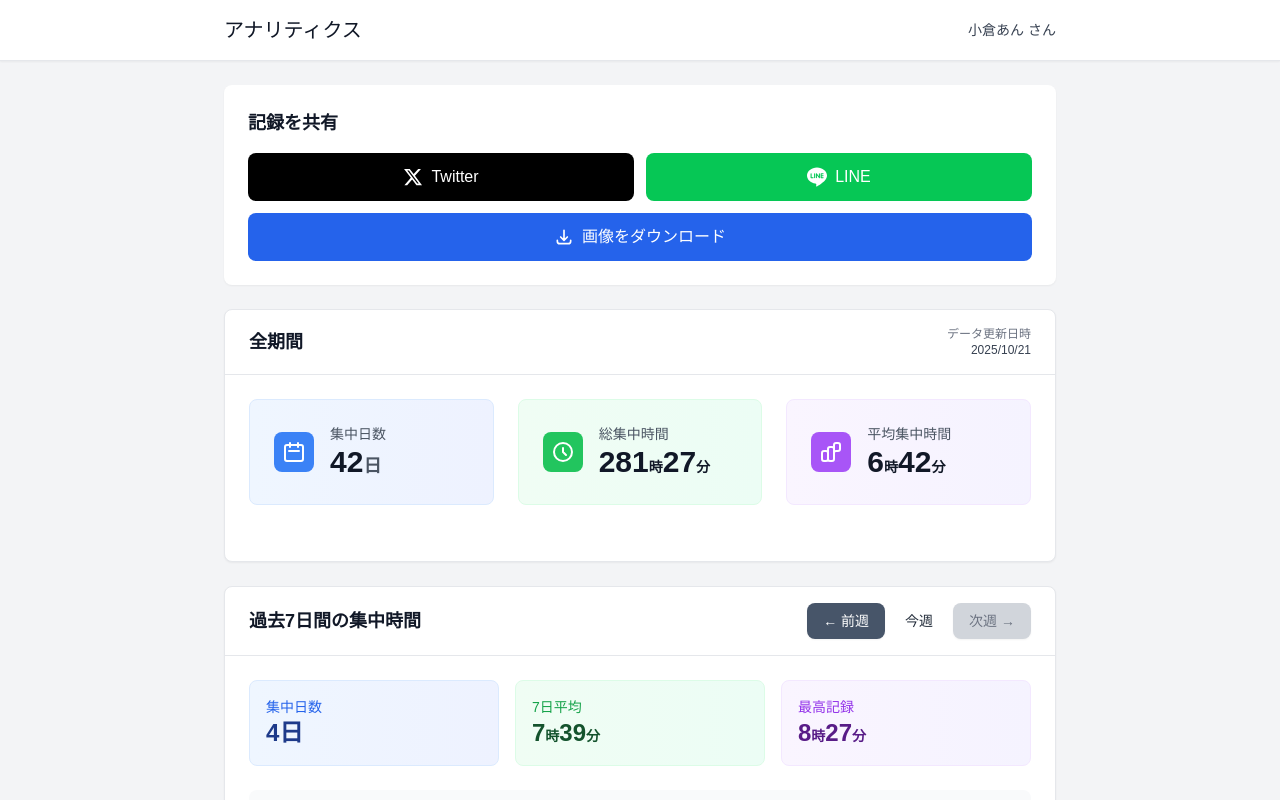
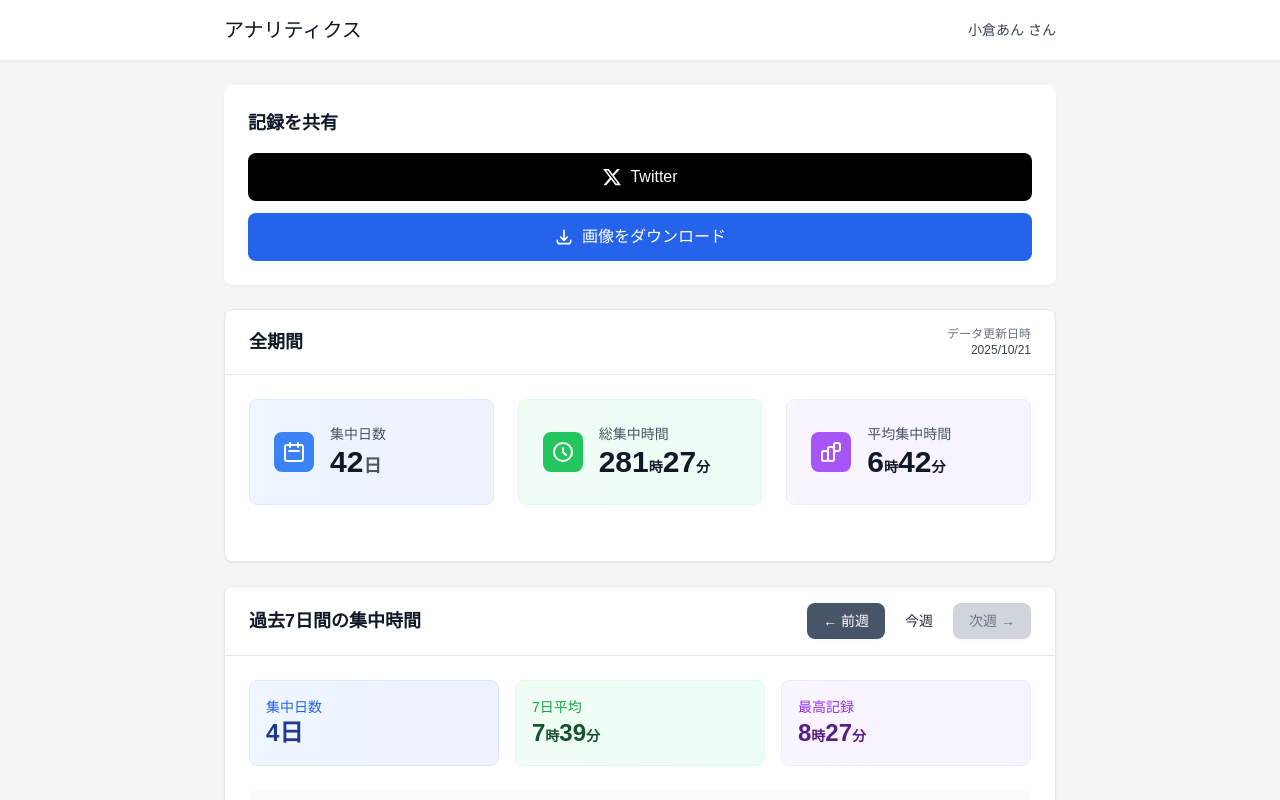
Before and after one commit to aew2sbee/aew2sbee.github.io, a Next.js app: page /UCDV95uUZlqOmxJ0hONnoALw in a window 1280 px wide. Shown: the top 800 px of the page. Built offline with nearby package versions, Linux system fonts and the light colour scheme.

Commit message:
chore: simplify ShareButtons component by removing LINE share functionality and adjusting button layout

```diff
--- a/src/components/ShareButtons.tsx
+++ b/src/components/ShareButtons.tsx
@@ -75,36 +75,19 @@ export default function ShareButtons({ totalTime, totalDays, last7DaysTime, last
     window.open(twitterUrl, '_blank', 'noopener,noreferrer');
   };
 
-  const handleLineShare = () => {
-    const text = getShareText();
-    const lineUrl = `https://social-plugins.line.me/lineit/share?text=${encodeURIComponent(text)}`;
-    window.open(lineUrl, '_blank', 'noopener,noreferrer');
-  };
-
   return (
     <div className="bg-white rounded-lg shadow-sm p-4 sm:p-6 mb-6">
       <h2 className="text-lg font-semibold text-gray-900 mb-4">記録を共有</h2>
       <div className="flex flex-col gap-3">
-        <div className="flex gap-3">
         <button
           onClick={handleTwitterShare}
-            className="flex-1 bg-[#000000] hover:bg-gray-800 text-white font-medium py-3 px-4 rounded-lg transition-colors duration-200 flex items-center justify-center gap-2"
+          className="w-full bg-[#000000] hover:bg-gray-800 text-white font-medium py-3 px-4 rounded-lg transition-colors duration-200 flex items-center justify-center gap-2"
         >
           <svg className="w-5 h-5" fill="currentColor" viewBox="0 0 24 24">
             <path d="M18.244 2.25h3.308l-7.227 8.26 8.502 11.24H16.17l-5.214-6.817L4.99 21.75H1.68l7.73-8.835L1.254 2.25H8.08l4.713 6.231zm-1.161 17.52h1.833L7.084 4.126H5.117z" />
           </svg>
           Twitter
         </button>
-          <button
-            onClick={handleLineShare}
-            className="flex-1 bg-[#06C755] hover:bg-[#05b34b] text-white font-medium py-3 px-4 rounded-lg transition-colors duration-200 flex items-center justify-center gap-2"
-          >
-            <svg className="w-5 h-5" fill="currentColor" viewBox="0 0 24 24">
-              <path d="M19.365 9.863c.349 0 .63.285.63.631 0 .345-.281.63-.63.63H17.61v1.125h1.755c.349 0 .63.283.63.63 0 .344-.281.629-.63.629h-2.386c-.345 0-.627-.285-.627-.629V8.108c0-.345.282-.63.63-.63h2.386c.346 0 .627.285.627.63 0 .349-.281.63-.63.63H17.61v1.125h1.755zm-3.855 3.016c0 .27-.174.51-.432.596-.064.021-.133.031-.199.031-.211 0-.391-.09-.51-.25l-2.443-3.317v2.94c0 .344-.279.629-.631.629-.346 0-.626-.285-.626-.629V8.108c0-.27.173-.51.43-.595.06-.023.136-.033.194-.033.195 0 .375.104.495.254l2.462 3.33V8.108c0-.345.282-.63.63-.63.345 0 .63.285.63.63v4.771zm-5.741 0c0 .344-.282.629-.631.629-.345 0-.627-.285-.627-.629V8.108c0-.345.282-.63.63-.63.346 0 .628.285.628.63v4.771zm-2.466.629H4.917c-.345 0-.63-.285-.63-.629V8.108c0-.345.285-.63.63-.63.348 0 .63.285.63.63v4.141h1.756c.348 0 .629.283.629.63 0 .344-.282.629-.629.629M24 10.314C24 4.943 18.615.572 12 .572S0 4.943 0 10.314c0 4.811 4.27 8.842 10.035 9.608.391.082.923.258 1.058.59.12.301.079.766.038 1.08l-.164 1.02c-.045.301-.24 1.186 1.049.645 1.291-.539 6.916-4.078 9.436-6.975C23.176 14.393 24 12.458 24 10.314" />
-            </svg>
-            LINE
-          </button>
-        </div>
         <button
           onClick={downloadImage}
           className="w-full bg-blue-600 hover:bg-blue-700 text-white font-medium py-3 px-4 rounded-lg transition-colors duration-200 flex items-center justify-center gap-2"
```
Lines whose indentation alone changed are shown as unchanged.
